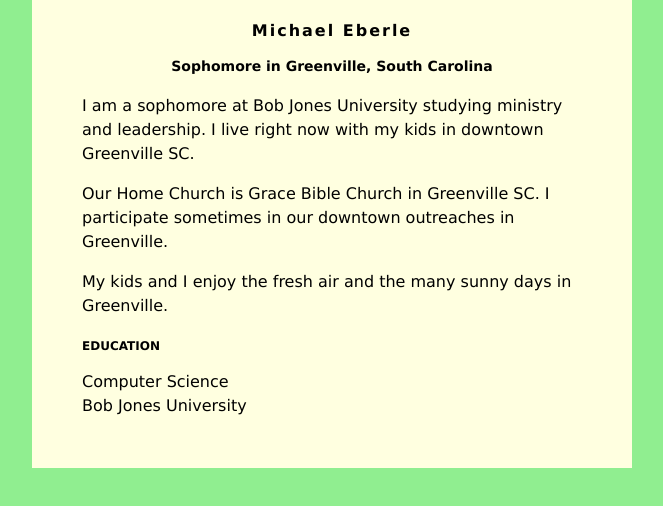
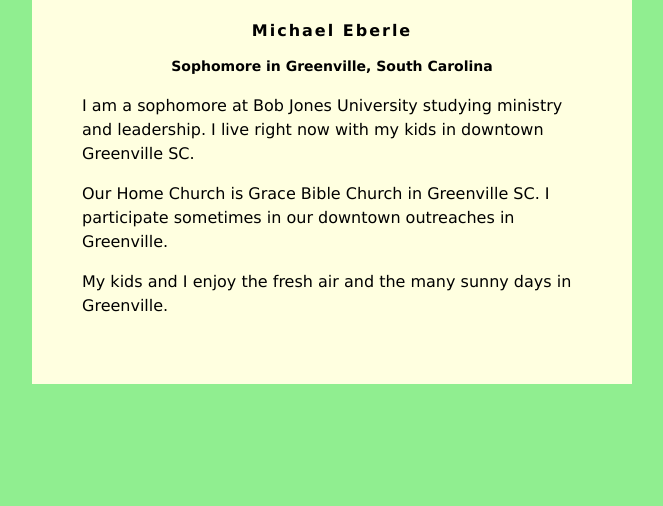
Before and after one commit to meber681/meber681.github.io, a plain HTML site: page index.html in a window 1280 px wide. Shown: the whole page, without its empty margins (308-971 px from the left). Drawn offline with Linux system fonts and the light colour scheme.

Commit message:
Update index.html

```diff
--- a/index.html
+++ b/index.html
@@ -41,9 +41,7 @@ h3 {
             My kids and I enjoy the fresh air and the many sunny days in Greenville.
          </p>
 
-        <h3>EDUCATION</h3>
-        Computer Science<br>
-        Bob Jones University
+
     </div>
 
 </body>
```
